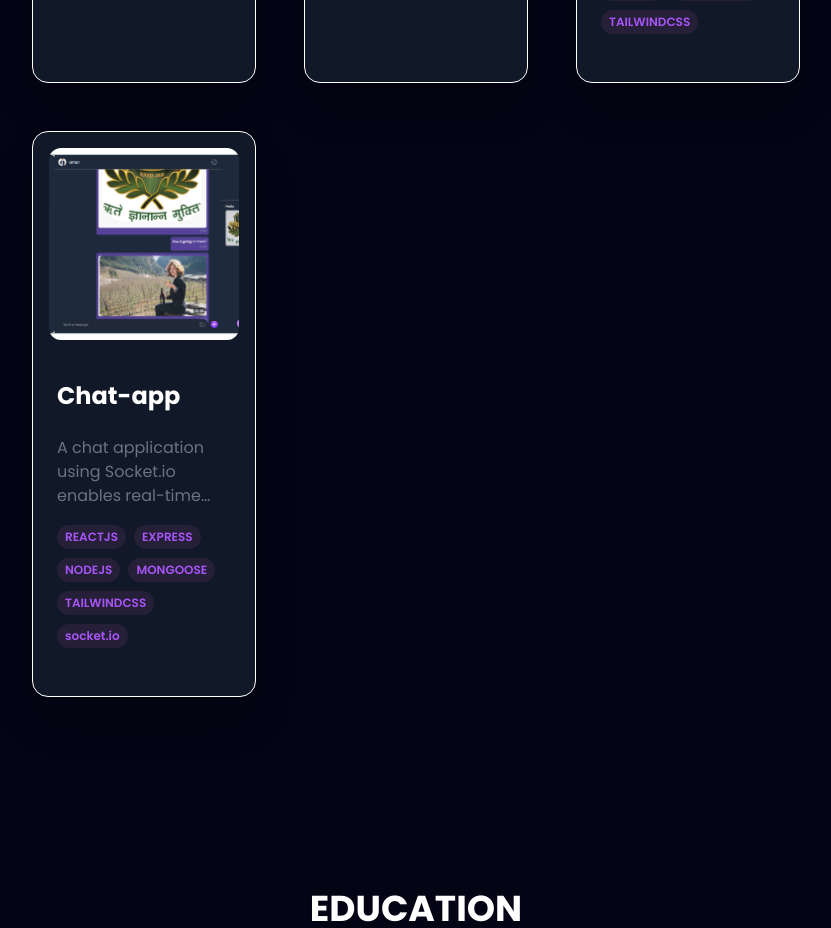
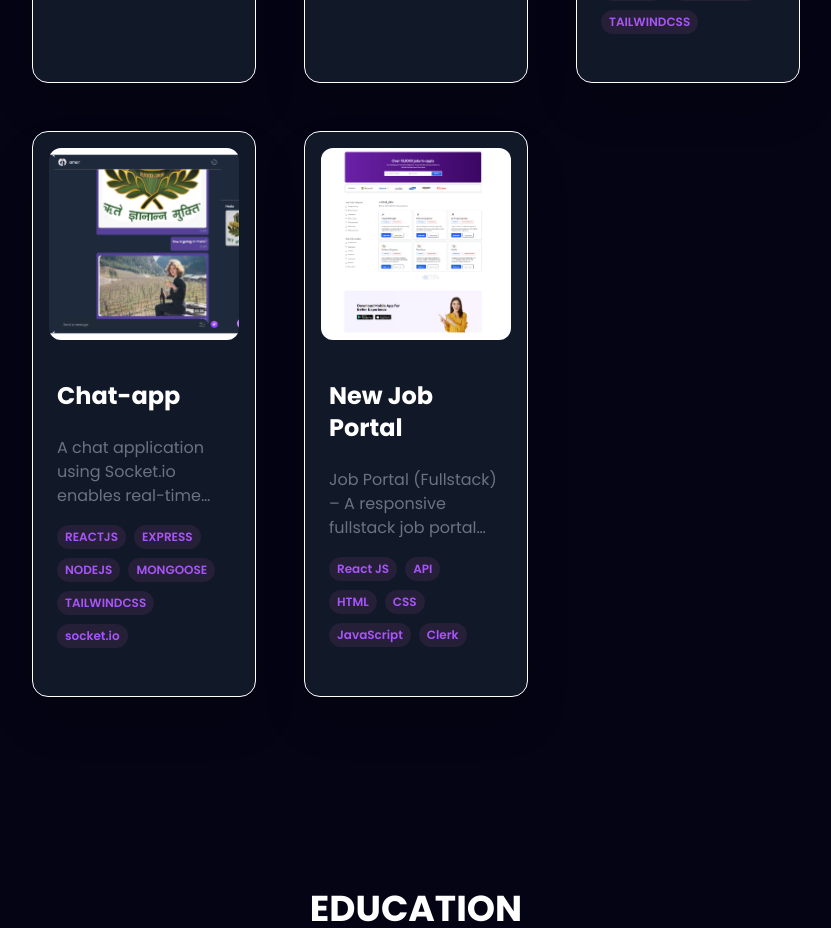
Before and after one commit to amar4-ai/amar_portfolio, a React (Vite) app: page / in a window 1280 px wide. Shown: the part 4700-5628 px from the top of the page, without its empty margins (224-1055 px from the left). Built offline with nearby package versions, Linux system fonts and the light colour scheme.

Commit message:
add new project-jobportal

```diff
--- a/src/constant.js
+++ b/src/constant.js
@@ -37,6 +37,7 @@ import bheriHospitalLogo from '../src/assets/work_logo/Screenshot 2026-02-24 220
 import instaColne from '../src/assets/work_logo/Screenshot 2026-03-04 224843.png'
 import ecommerce from '../src/assets/work_logo/E-commerce.png'
 import chatapp from '../src/assets/work_logo/chat-app (2).png'
+import newjobportal from '../src/assets/work_logo/new-jobportal.png'
 
 export const SkillsInfo = [
   {
@@ -231,5 +232,15 @@ export const projects = [
     webapp:"https://chat-app-frontend-brown-five.vercel.app/",
 
   },
+    {
+    id: 2,
+    title: "New Job Portal",
+    description:
+      "Job Portal (Fullstack) – A responsive fullstack job portal built with React, Shadcn/UI, and a backend database. Users can register, search and apply for jobs, while recruiters can post and manage listings. Features include authentication, dynamic search, and application tracking.",
+    image: newjobportal,
+    tags: ["React JS", "API", "HTML", "CSS", "JavaScript","Clerk"],
+    github: "https://github.com/amar4-ai/JOB-Portal",
+    webapp: "https://job-portal-client-bice-rho.vercel.app/",
+  },
 
 ];
```
Also changed, not shown: src/assets/work_logo/new-jobportal.png (added).
